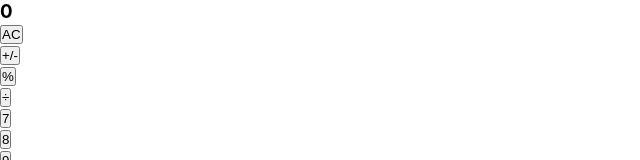
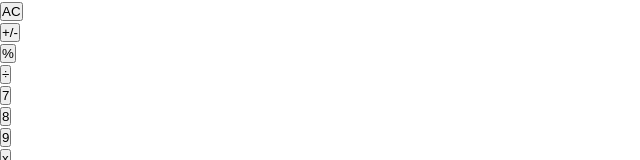
Before and after one commit to Nasa28/React-Calculator, a React (Create React App) app: page / in a window 1280 px wide. Shown: the top 160 px of the page, without its empty margins (0-640 px from the left). Built offline with nearby package versions, Linux system fonts and the light colour scheme.

Commit message:
Pass handleClick as a clickHandler property to ButtonPanel

```diff
--- a/src/component/App.js
+++ b/src/component/App.js
@@ -2,7 +2,6 @@ import React, { Component } from 'react';
 import '../App.css';
 import Display from './Display';
 import ButtonPanel from './ButtonPanel';
-// eslint-disable-next-line no-unused-vars
 import calculate from '../logic/calculate';
 
 class App extends Component {
@@ -11,6 +10,7 @@ class App extends Component {
     this.state = {
       total: null,
       next: null,
+      // eslint-disable-next-line react/no-unused-state
       operation: null,
     };
     this.handleClick = this.handleClick.bind(this);
@@ -22,10 +22,12 @@ class App extends Component {
   };
 
   render() {
+    const { total, next } = this.state;
+    const currentResult = total || next;
     return (
       <>
-        <Display />
-        <ButtonPanel />
+        <Display result={currentResult} />
+        <ButtonPanel handleClick = {this.handleClick}/>
       </>
     );
   }
```
